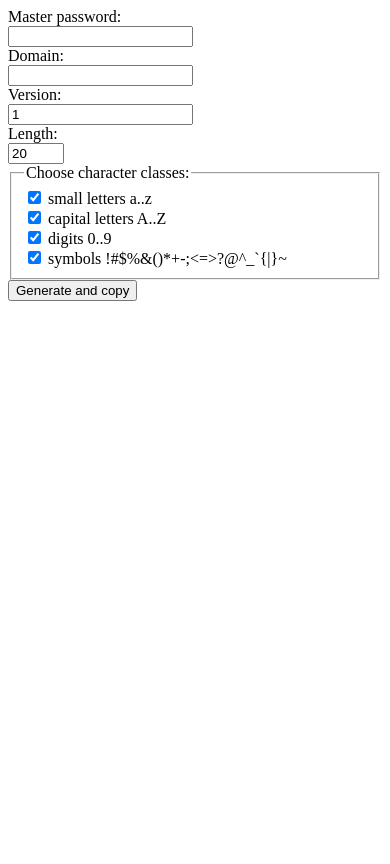
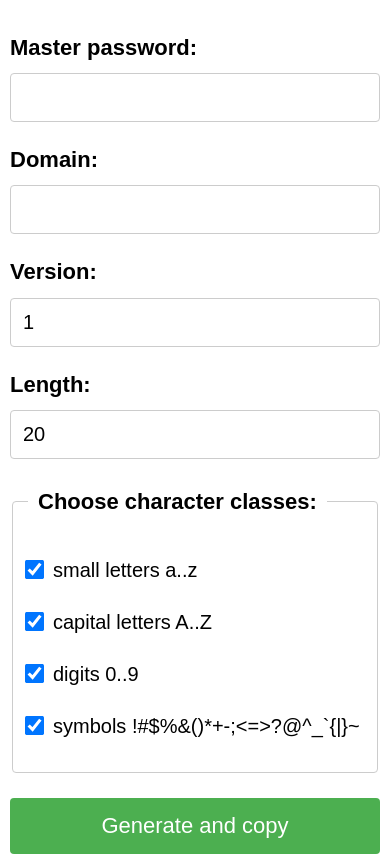
Before and after one commit to supersasha/supersasha.github.io, a plain HTML site: page index.html in a window 390 px wide. Drawn offline with Linux system fonts and the light colour scheme.

Commit message:
Updated styles

```diff
--- a/index.css
+++ b/index.css
@@ -1,7 +1,121 @@
+/* v7 */
+body {
+  font-family: Arial, sans-serif;
+  max-width: 800px;
+  margin: 0 auto;
+  padding: 20px;
+  line-height: 1.6;
+  font-size: 16px;
+}
+
 label {
   display: block;
+  margin-top: 15px;
+  font-weight: bold;
 }
 
-label.cb {
-  display: inline;
+input[type="password"],
+input[type="text"],
+input[type="number"] {
+  width: 100%;
+  padding: 10px;
+  margin-top: 5px;
+  border: 1px solid #ccc;
+  border-radius: 4px;
+  box-sizing: border-box;
+  font-size: 16px;
 }
+
+fieldset {
+  margin-top: 20px;
+  border: 1px solid #ccc;
+  border-radius: 4px;
+  padding: 15px;
+}
+
+legend {
+  font-weight: bold;
+  padding: 0 10px;
+}
+
+.checkbox-container {
+  display: flex;
+  align-items: center;
+  margin-bottom: 10px;
+  cursor: pointer;
+}
+
+.checkbox-label {
+  margin-left: 10px;
+  font-weight: normal;
+}
+
+input[type="checkbox"] {
+  margin: 0;
+  transform: scale(1.2);
+}
+
+button {
+  display: block;
+  width: 100%;
+  padding: 15px;
+  margin-top: 20px;
+  background-color: #4CAF50;
+  color: white;
+  border: none;
+  border-radius: 4px;
+  cursor: pointer;
+  font-size: 18px;
+}
+
+button:hover {
+  background-color: #45a049;
+}
+
+@media (max-width: 600px) {
+  body {
+    padding: 10px;
+    font-size: 20px;
+  }
+
+  label {
+    margin-top: 20px;
+    font-size: 22px;
+  }
+
+  input[type="password"],
+  input[type="text"],
+  input[type="number"] {
+    font-size: 20px;
+    padding: 12px;
+    margin-top: 8px;
+  }
+
+  fieldset {
+    padding: 15px;
+    margin-top: 25px;
+  }
+
+  legend {
+    font-size: 22px;
+  }
+
+  .checkbox-container {
+    margin-bottom: 15px;
+  }
+
+  input[type="checkbox"] {
+    transform: scale(1.5);
+  }
+
+  .checkbox-label {
+    margin-left: 12px;
+    font-size: 20px;
+  }
+
+  button {
+    padding: 15px;
+    font-size: 22px;
+    margin-top: 25px;
+  }
+}
--- a/index.html
+++ b/index.html
@@ -2,6 +2,7 @@
 <html>
   <head>
     <meta charset="utf-8" />
+    <meta name="viewport" content="width=device-width, initial-scale=1">
     <script src="index.js?rev=1"></script>
     <link rel="stylesheet" href="index.css">
   </head>
@@ -21,25 +22,25 @@
     <fieldset>
       <legend>Choose character classes:</legend>
 
-      <div>
+      <label class="checkbox-container">
         <input type="checkbox" id="letters" checked />
-        <label class="cb" for="letters">small letters a..z</label>
-      </div>
+        <span class="checkbox-label">small letters a..z</span>
+      </label>
 
-      <div>
+      <label class="checkbox-container">
         <input type="checkbox" id="capitals" checked />
-        <label class="cb" for="capitals">capital letters A..Z</label>
-      </div>
+        <span class="checkbox-label">capital letters A..Z</span>
+      </label>
 
-      <div>
+      <label class="checkbox-container">
         <input type="checkbox" id="digits" checked />
-        <label class="cb" for="digits">digits 0..9</label>
-      </div>
+        <span class="checkbox-label">digits 0..9</span>
+      </label>
 
-      <div>
+      <label class="checkbox-container">
         <input type="checkbox" id="symbols" checked />
-        <label class="cb" for="symbols">symbols !#$%&()*+-;&lt;=&gt;?@^_`{|}~</label>
-      </div>
+        <span class="checkbox-label">symbols !#$%&()*+-;&lt;=&gt;?@^_`{|}~</span>
+      </label>
     </fieldset>
 
     <button onclick="generate()">Generate and copy</button>
```
